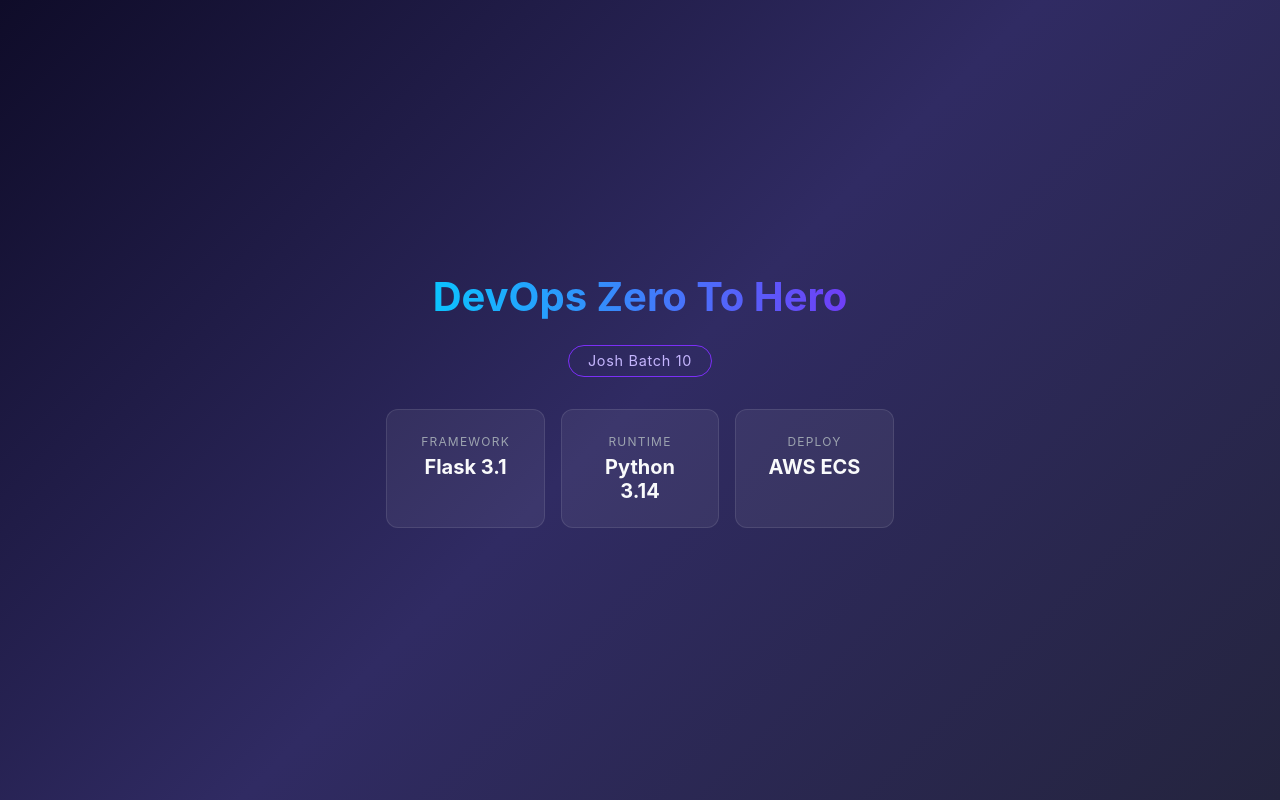
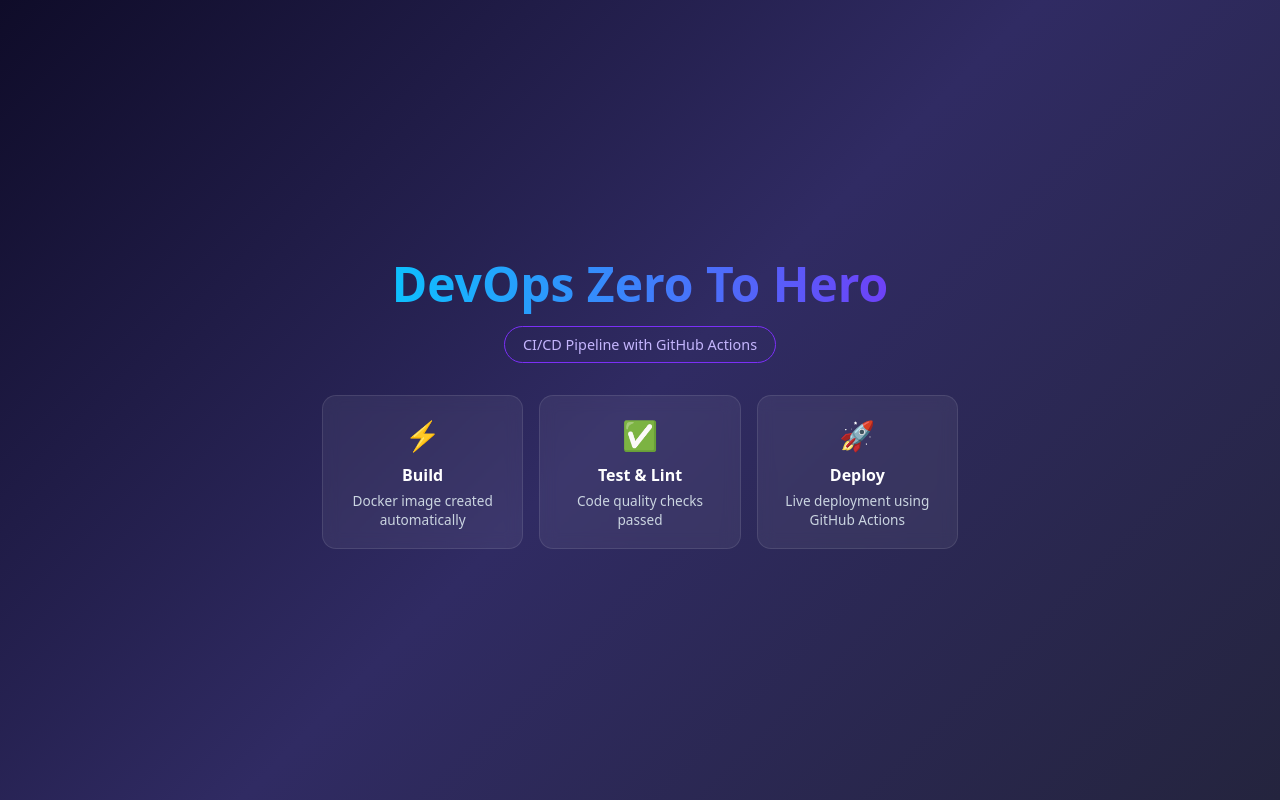
Before and after one commit to ashishkumardev53/GitHub-Actions-CI-CD-Workflows, a Flask app: page / in a window 1280 px wide. Run offline with Flask 3, Linux system fonts and the light colour scheme.

Commit message:
update small changes

```diff
--- a/templates/index.html
+++ b/templates/index.html
@@ -1,88 +1,118 @@
 <!DOCTYPE html>
 <html lang="en">
 <head>
-    <meta charset="UTF-8">
-    <meta name="viewport" content="width=device-width, initial-scale=1.0">
+  <meta charset="UTF-8" />
+  <meta name="viewport" content="width=device-width, initial-scale=1.0"/>
   <title>DevOps Zero To Hero</title>
+
   <style>
-        * { margin: 0; padding: 0; box-sizing: border-box; }
-        body {
-            min-height: 100vh;
-            display: flex;
-            align-items: center;
-            justify-content: center;
-            background: linear-gradient(135deg, #0f0c29, #302b63, #24243e);
-            font-family: -apple-system, BlinkMacSystemFont, "Segoe UI", Roboto, Helvetica, Arial, sans-serif;
-            color: #e0e0e0;
+    *{margin:0;padding:0;box-sizing:border-box}
+
+    body{
+      min-height:100vh;
+      display:flex;
+      align-items:center;
+      justify-content:center;
+      background:linear-gradient(135deg,#0f0c29,#302b63,#24243e);
+      font-family:system-ui;
+      color:#fff;
     }
-        .container {
-            text-align: center;
-            padding: 2rem;
-            max-width: 640px;
+
+    .container{
+      width:90%;
+      max-width:700px;
+      text-align:center;
+      padding:2rem;
     }
-        h1 {
-            font-size: 2.5rem;
-            margin-bottom: 0.5rem;
-            background: linear-gradient(90deg, #00d2ff, #7b2ff7);
-            -webkit-background-clip: text;
-            -webkit-text-fill-color: transparent;
+
+    h1{
+      font-size:3rem;
+      margin-bottom:10px;
+      background:linear-gradient(90deg,#00d2ff,#7b2ff7);
+      -webkit-background-clip:text;
+      -webkit-text-fill-color:transparent;
     }
-        .badge {
-            display: inline-block;
-            margin: 1rem 0 2rem;
-            padding: 0.4rem 1.2rem;
-            border: 1px solid #7b2ff7;
-            border-radius: 999px;
-            font-size: 0.9rem;
-            color: #c4b5fd;
-            letter-spacing: 0.05em;
+
+    .badge{
+      display:inline-block;
+      padding:8px 18px;
+      border:1px solid #7b2ff7;
+      border-radius:999px;
+      color:#c4b5fd;
+      margin-bottom:2rem;
+      font-size:.9rem;
     }
-        .cards {
-            display: flex;
-            gap: 1rem;
-            justify-content: center;
-            flex-wrap: wrap;
+
+    .pipeline{
+      display:grid;
+      grid-template-columns:repeat(auto-fit,minmax(140px,1fr));
+      gap:1rem;
     }
-        .card {
-            background: rgba(255, 255, 255, 0.06);
-            border: 1px solid rgba(255, 255, 255, 0.1);
-            border-radius: 12px;
-            padding: 1.5rem 1.8rem;
-            min-width: 150px;
-            flex: 1;
+
+    .step{
+      background:rgba(255,255,255,.06);
+      border:1px solid rgba(255,255,255,.1);
+      padding:1.2rem;
+      border-radius:14px;
+      backdrop-filter:blur(8px);
+      transition:.3s;
     }
-        .card span {
-            display: block;
-            font-size: 0.75rem;
-            text-transform: uppercase;
-            letter-spacing: 0.1em;
-            color: #9ca3af;
-            margin-bottom: 0.4rem;
+
+    .step:hover{
+      transform:translateY(-5px);
+      border-color:#7b2ff7;
     }
-        .card strong {
-            font-size: 1.25rem;
-            color: #f9fafb;
+
+    .icon{
+      font-size:1.8rem;
+      margin-bottom:.6rem;
+    }
+
+    .step h3{
+      font-size:1rem;
+      margin-bottom:.3rem;
+    }
+
+    .step p{
+      font-size:.85rem;
+      color:#cbd5e1;
     }
   </style>
 </head>
+
 <body>
+
   <div class="container">
+
     <h1>DevOps Zero To Hero</h1>
-        <div class="badge">Josh Batch 10</div>
-        <div class="cards">
-            <div class="card">
-                <span>Framework</span>
-                <strong>Flask 3.1</strong>
+
+    <div class="badge">
+      CI/CD Pipeline with GitHub Actions
     </div>
-            <div class="card">
-                <span>Runtime</span>
-                <strong>Python 3.14</strong>
+
+    <div class="pipeline">
+
+      <div class="step">
+        <div class="icon">⚡</div>
+        <h3>Build</h3>
+        <p>Docker image created automatically</p>
       </div>
-            <div class="card">
-                <span>Deploy</span>
-                <strong>AWS ECS</strong>
+
+      <div class="step">
+        <div class="icon">✅</div>
+        <h3>Test & Lint</h3>
+        <p>Code quality checks passed</p>
       </div>
+
+      <div class="step">
+        <div class="icon">🚀</div>
+        <h3>Deploy</h3>
+        <p>Live deployment using GitHub Actions</p>
       </div>
+
     </div>
+
+  </div>
+
 </body>
 </html>
```
Lines whose indentation alone changed are shown as unchanged.
